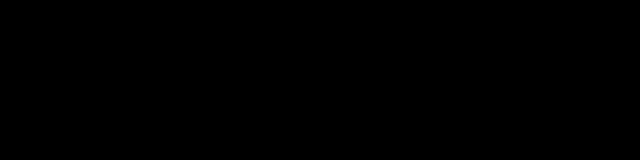
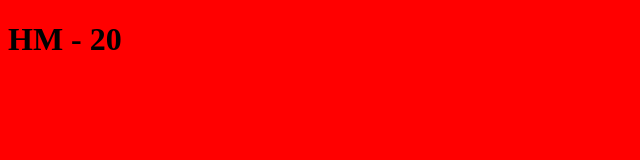
Before and after one commit to AlexanderGorbanev/Hillel-Project, a plain HTML site: page index.html in a window 1280 px wide. Shown: the whole page, without its empty margins (0-640 px from the left). Drawn offline with nearby package versions, Linux system fonts and the light colour scheme.

Commit message:
fix html

```diff
--- a/index.html
+++ b/index.html
@@ -3,16 +3,17 @@
 <html lang="en">
 <head>
 	<meta charset="utf-8">
-	<title>XIX lesson</title>
+	<title>XX Home Work</title>
 	<style type="text/css">
 		body{
-			background-color: black;
+			background-color: red;
 		}
 	</style>
 </head>
-<body>
-		<script src="https://ajax.googleapis.com/ajax/libs/jquery/2.2.0/jquery.min.js">
+	<body>
+	<h1>HM - 20</h1>
+	<script src="https://ajax.googleapis.com/ajax/libs/jquery/2.2.0/jquery.min.js">
     </script>
 	<script type="text/javascript" src="index.js"></script>
-</body>
+	</body>
 </html>
```
